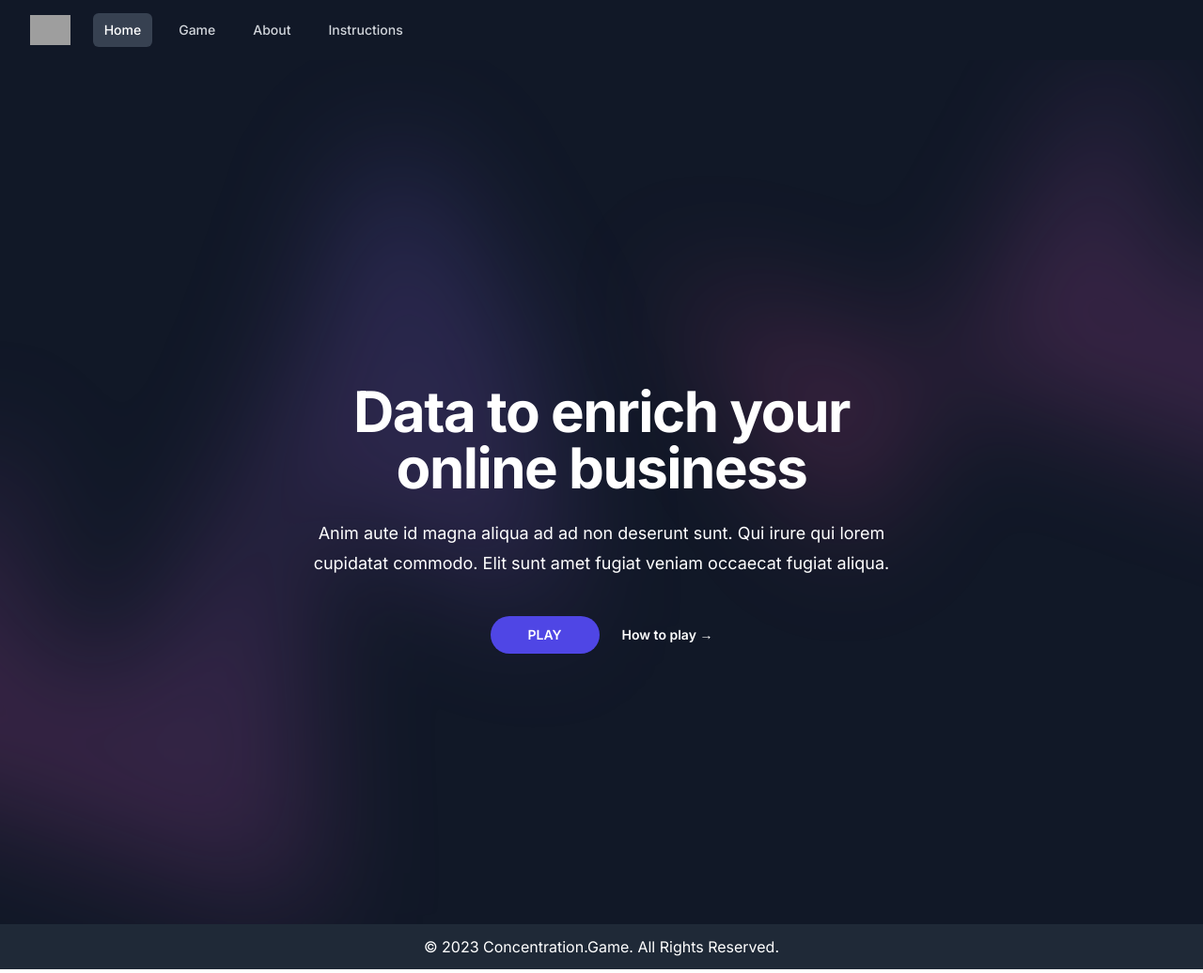
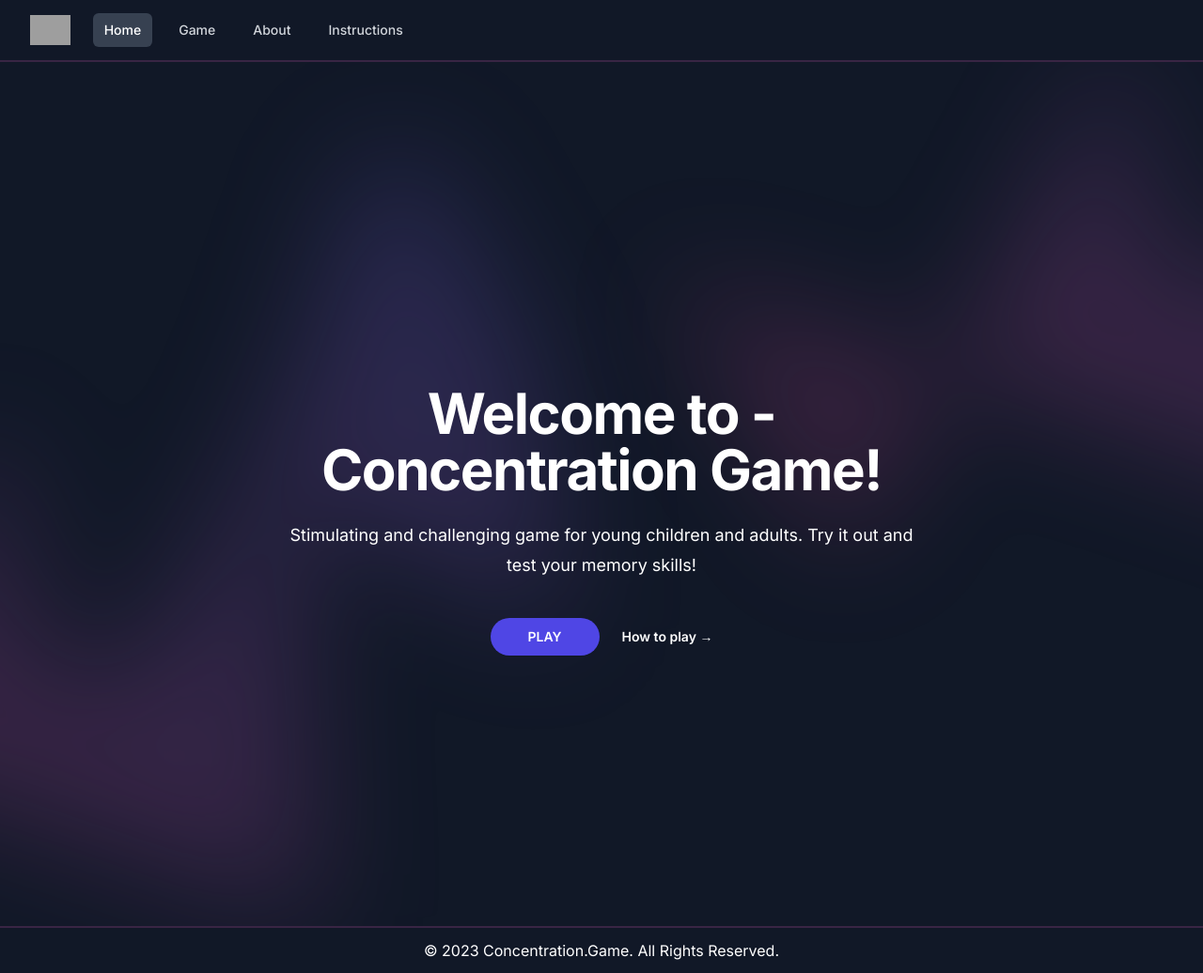
Before and after one commit to ViktorsLV/concentration, a Next.js app: page / in a window 1280 px wide. Shown: the whole page at 94% size. Built offline with nearby package versions, Linux system fonts and the light colour scheme; grey boxes are pictures that could not be loaded.

Commit message:
navbar border and link change

```diff
--- a/src/app/components/Footer.jsx
+++ b/src/app/components/Footer.jsx
@@ -1,6 +1,6 @@
 const Footer = () => {
   return (
-    <div className="w-full p-3 text-white bg-gray-800">
+    <div className="w-full p-3 text-white border-t-2 bg-primary border-border">
       <h1 className="hidden text-center sm:block">&#169; {new Date().getFullYear()} Concentration.Game. All Rights Reserved.</h1>
       <h1 className="flex flex-col text-[12px] text-center sm:hidden">
         <span>&#169; {new Date().getFullYear()} Lastlap.delivery. All Rights Reserved.</span>
--- a/src/app/components/Navbar.jsx
+++ b/src/app/components/Navbar.jsx
@@ -18,7 +18,7 @@ const Navbar = () => {
   const pathname = usePathname();
 
   return (
-    <Disclosure as="nav" className="z-50 bg-primary">
+    <Disclosure as="nav" className="z-50 border-b-2 bg-primary border-border">
       {({ open }) => (
         <>
           <div className="px-2 mx-auto max-w-7xl sm:px-6 lg:px-8">
--- a/src/app/page.js
+++ b/src/app/page.js
@@ -4,9 +4,9 @@ const Home = () => {
   return (
     <div className="max-w-2xl mx-auto py-28 sm:py-40 ">
       <div className="text-center">
-        <h1 className="text-4xl font-bold tracking-tight text-white sm:text-6xl">Data to enrich your online business</h1>
+        <h1 className="text-4xl font-bold tracking-tight text-white sm:text-6xl">Welcome to - Concentration Game!</h1>
         <p className="mt-6 text-lg leading-8 text-white">
-          Anim aute id magna aliqua ad ad non deserunt sunt. Qui irure qui lorem cupidatat commodo. Elit sunt amet fugiat veniam occaecat fugiat aliqua.
+          Stimulating and challenging game for young children and adults. Try it out and test your memory skills!
         </p>
         <div className="flex flex-col items-center justify-center mt-10 sm:flex-row gap-y-6 sm:gap-y-0 gap-x-6">
           <Link
@@ -14,7 +14,7 @@ const Home = () => {
             className="rounded-full bg-indigo-600 w-2/5 sm:w-fit px-5 sm:px-10 py-2.5 text-sm font-semibold text-white shadow-sm hover:bg-indigo-500 focus-visible:outline focus-visible:outline-2 focus-visible:outline-offset-2 focus-visible:outline-indigo-600">
             PLAY
           </Link>
-          <Link href="/about" className="text-sm font-semibold leading-6 text-white hover:underline">
+          <Link href="/instructions" className="text-sm font-semibold leading-6 text-white hover:underline">
             How to play <span aria-hidden="true">→</span>
           </Link>
         </div>
--- a/tailwind.config.js
+++ b/tailwind.config.js
@@ -8,7 +8,8 @@ module.exports = {
         'gradient-conic': 'conic-gradient(from 180deg at 50% 50%, var(--tw-gradient-stops))'
       },
       colors: {
-        primary: '#111827'
+        primary: '#111827',
+        border: '#392544'
       }
     }
   },
```
